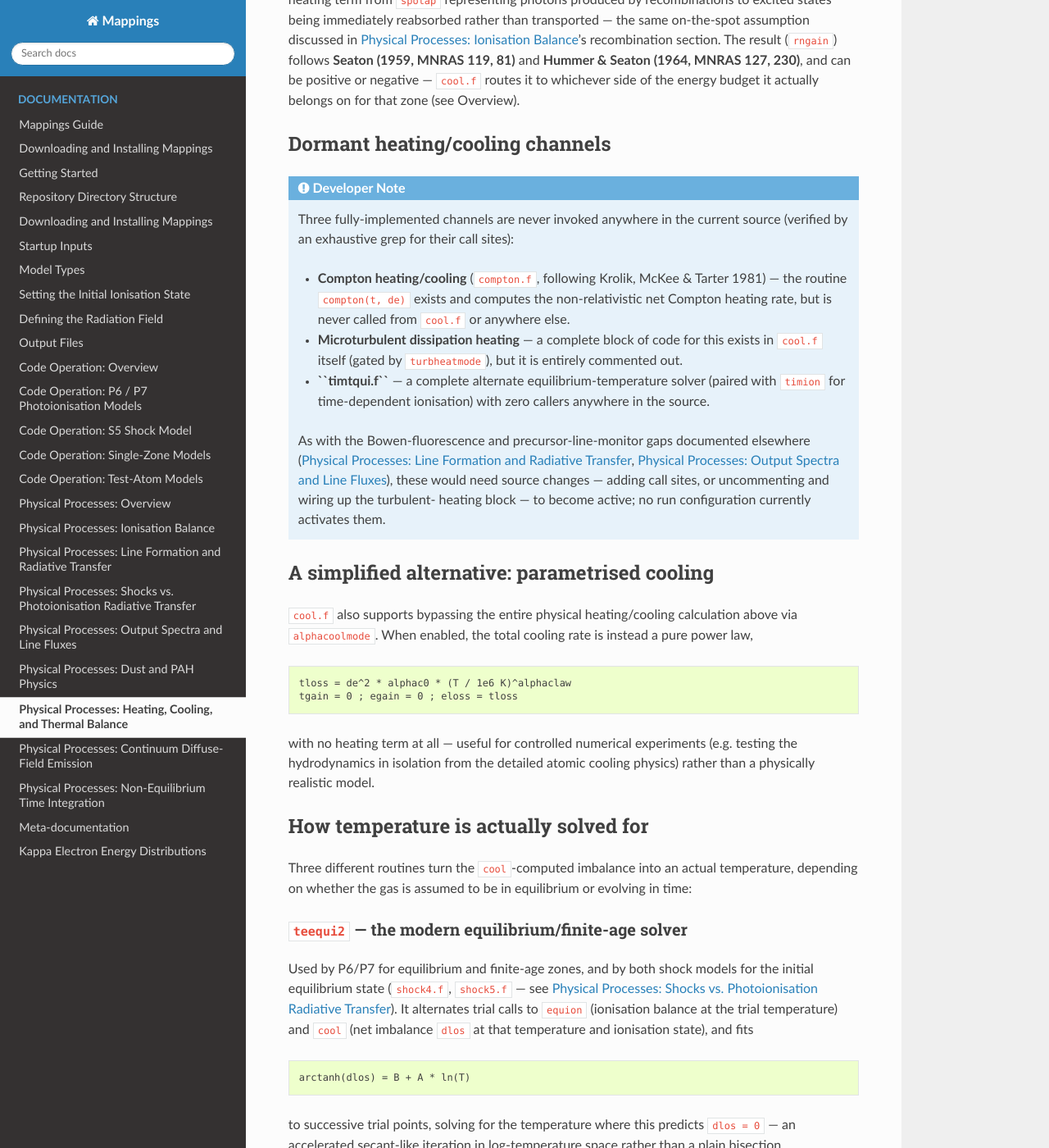
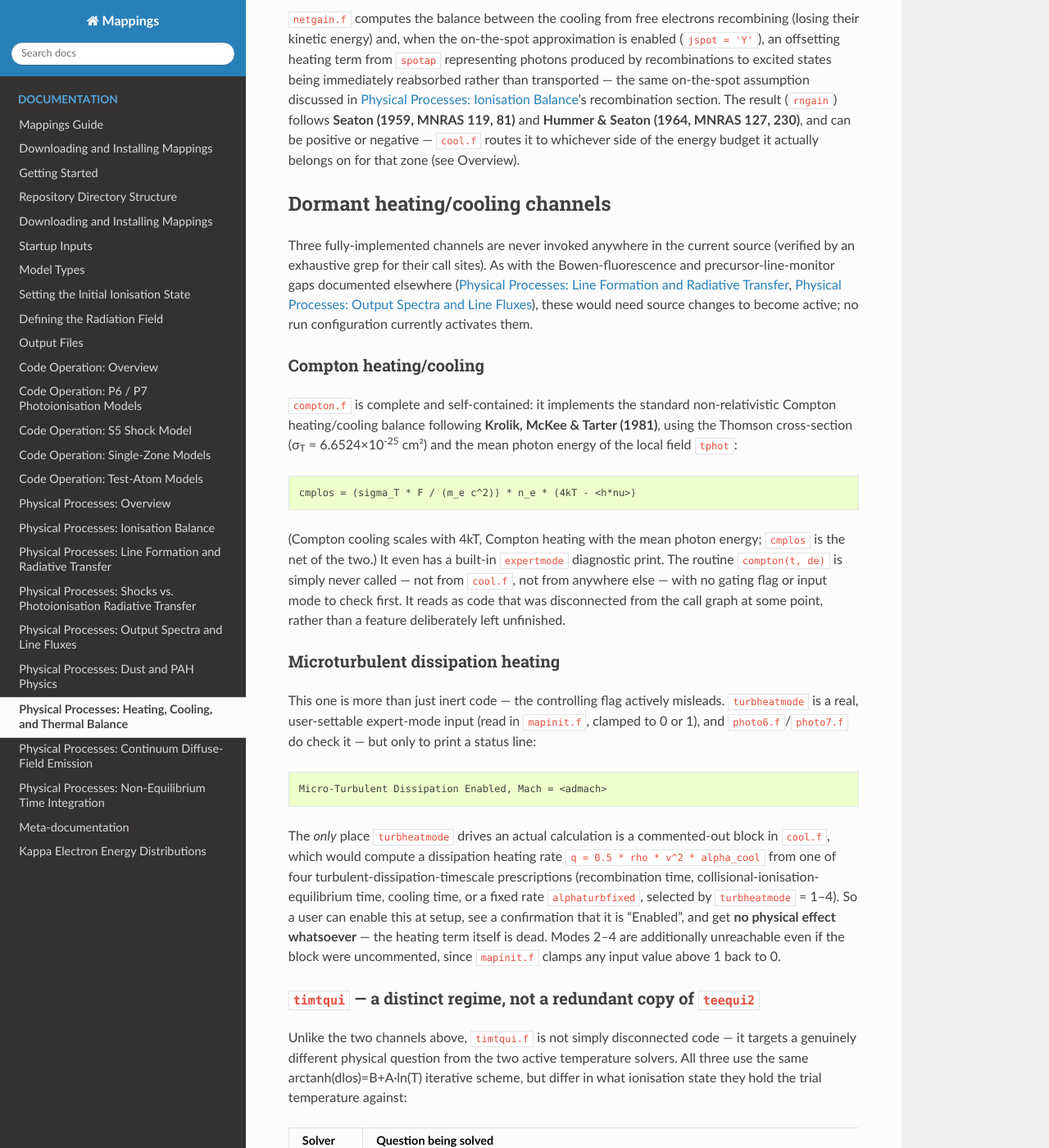
Before and after one commit to Jinyifei/MAPPINGS, a Sphinx documentation site: the page built from docs/sphinx/source/physics_heating_cooling.rst, in a window 1280 px wide and 1400 px high, scrolled down 2133 px. Shown: the whole window at 82% size. Built offline with Sphinx 7.4.7 and the Read the Docs theme 3.1.0, drawn with Linux system fonts in a browser that asks for light colours; some of the changed text lies outside the part shown.

Commit message:
Expand the dormant heating/cooling channels section with more detail
Follow-up on the compton.f / turbheatmode / timtqui.f findings: adds
the actual Compton formula and reference, clarifies that the
microturbulent-heating flag is user-settable and prints a false
"Enabled" confirmation with zero physical effect (only the commented
out block in cool.f would have implemented it), and corrects the
characterization of timtqui.f as not a redundant copy of teequi2 but a
genuinely distinct quasi-equilibrium regime (temperature consistent
with a finite-tstep time-evolved ionisation state, as opposed to full
equilibrium or forward-evolved-together).

Co-Authored-By: Claude Sonnet 5 <noreply@anthropic.com>

```diff
--- a/docs/sphinx/source/physics_heating_cooling.rst
+++ b/docs/sphinx/source/physics_heating_cooling.rst
@@ -155,29 +155,90 @@ it actually belongs on for that zone (see Overview).
 Dormant heating/cooling channels
 -------------------------------------------------
 
-.. admonition :: Developer Note
+Three fully-implemented channels are never invoked anywhere in the
+current source (verified by an exhaustive grep for their call sites).
+As with the Bowen-fluorescence and precursor-line-monitor gaps
+documented elsewhere (:doc:`physics_lines`, :doc:`physics_output_spectra`),
+these would need source changes to become active; no run configuration
+currently activates them.
 
-   Three fully-implemented channels are never invoked anywhere in the
-   current source (verified by an exhaustive grep for their call
-   sites):
+Compton heating/cooling
+==========================
 
-   - **Compton heating/cooling** (``compton.f``, following
-     Krolik, McKee & Tarter 1981) — the routine ``compton(t, de)``
-     exists and computes the non-relativistic net Compton heating
-     rate, but is never called from ``cool.f`` or anywhere else.
-   - **Microturbulent dissipation heating** — a complete block of code
-     for this exists in ``cool.f`` itself (gated by
-     ``turbheatmode``), but it is entirely commented out.
-   - **``timtqui.f``** — a complete alternate equilibrium-temperature
-     solver (paired with ``timion`` for time-dependent ionisation)
-     with zero callers anywhere in the source.
+``compton.f`` is complete and self-contained: it implements the
+standard non-relativistic Compton heating/cooling balance following
+**Krolik, McKee & Tarter (1981)**, using the Thomson cross-section
+(σ\ :sub:`T` = 6.6524×10\ :sup:`-25` cm²) and the mean photon energy of
+the local field ``tphot``:
 
-   As with the Bowen-fluorescence and precursor-line-monitor gaps
-   documented elsewhere (:doc:`physics_lines`,
-   :doc:`physics_output_spectra`), these would need source changes —
-   adding call sites, or uncommenting and wiring up the turbulent-
-   heating block — to become active; no run configuration currently
-   activates them.
+.. code-block:: none
+
+   cmplos = (sigma_T * F / (m_e c^2)) * n_e * (4kT - <h*nu>)
+
+(Compton cooling scales with 4kT, Compton heating with the mean photon
+energy; ``cmplos`` is the net of the two.) It even has a built-in
+``expertmode`` diagnostic print. The routine ``compton(t, de)`` is
+simply never called — not from ``cool.f``, not from anywhere else —
+with no gating flag or input mode to check first. It reads as code
+that was disconnected from the call graph at some point, rather than
+a feature deliberately left unfinished.
+
+Microturbulent dissipation heating
+=====================================
+
+This one is more than just inert code — the controlling flag actively
+misleads. ``turbheatmode`` is a real, user-settable expert-mode input
+(read in ``mapinit.f``, clamped to 0 or 1), and ``photo6.f``/``photo7.f``
+do check it — but only to print a status line:
+
+.. code-block:: none
+
+   Micro-Turbulent Dissipation Enabled, Mach = <admach>
+
+The *only* place ``turbheatmode`` drives an actual calculation is a
+commented-out block in ``cool.f``, which would compute a dissipation
+heating rate ``q = 0.5 * rho * v^2 * alpha_cool`` from one of four
+turbulent-dissipation-timescale prescriptions (recombination time,
+collisional-ionisation-equilibrium time, cooling time, or a fixed rate
+``alphaturbfixed``, selected by ``turbheatmode`` = 1–4). So a user can
+enable this at setup, see a confirmation that it is "Enabled", and get
+**no physical effect whatsoever** — the heating term itself is dead.
+Modes 2–4 are additionally unreachable even if the block were
+uncommented, since ``mapinit.f`` clamps any input value above 1 back
+to 0.
+
+``timtqui`` — a distinct regime, not a redundant copy of ``teequi2``
+========================================================================
+
+Unlike the two channels above, ``timtqui.f`` is not simply disconnected
+code — it targets a genuinely different physical question from the
+two active temperature solvers. All three use the same
+arctanh(dlos)=B+A·ln(T) iterative scheme, but differ in what ionisation
+state they hold the trial temperature against:
+
+.. list-table::
+   :header-rows: 1
+   :widths: 20 80
+
+   * - Solver
+     - Question being solved
+   * - ``teequi2`` (active)
+     - What T and ionisation state are mutually consistent *at
+       equilibrium* (calls ``equion`` at each trial T)?
+   * - ``evoltem`` (active)
+     - How do T and ionisation evolve *together, forward in real
+       time* (calls ``timion`` once, over the actual elapsed time)?
+   * - ``timtqui`` (unused)
+     - If ionisation is whatever a fixed elapsed time ``tstep`` of
+       time-dependent evolution produces, what T is thermally
+       self-consistent with *that* — resetting the population to its
+       initial state and re-calling ``timion`` at every trial T?
+
+That third question is a legitimate quasi-equilibrium regime (useful
+when ionisation lags temperature and a self-consistent instantaneous
+temperature is wanted for a partially-relaxed, not fully time-evolved,
+ionisation snapshot) — it just has no caller anywhere in the current
+source.
 
 -------------------------------------------------
 A simplified alternative: parametrised cooling
```
